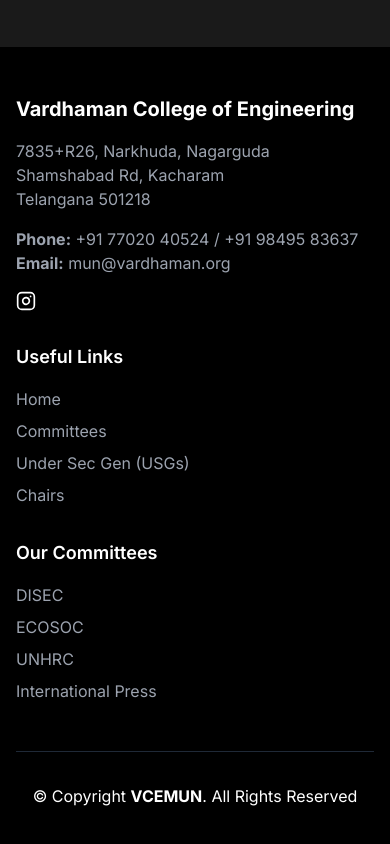
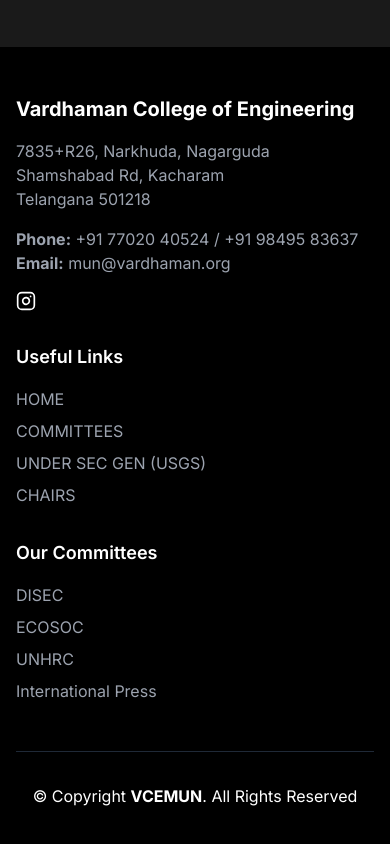
Before and after one commit to VCE-Team/MUN, a Next.js app: page /register in a window 390 px wide. Shown: the part 1101-1945 px from the top of the page. Built offline with nearby package versions, Linux system fonts and the light colour scheme.

Commit message:
committees component for mobile screen too

```diff
--- /dev/null
+++ b/app/components/committees-mobile.tsx
@@ -0,0 +1,41 @@
+import Image from "next/image";
+import Link from "next/link";
+import { committees } from "./committees";
+
+export function CommitteesMobile() {
+  return (
+    <section className="md:hidden bg-black py-8">
+      <h2 className="text-3xl font-bold text-center text-white mb-6">
+        COMMITTEES
+      </h2>
+      <div className="flex flex-col items-center space-y-6">
+        {committees.map(committee => (
+          <Link
+            key={committee.title}
+            href={committee.href}
+            className="w-full max-w-sm mx-auto"
+          >
+            <div className="relative w-full h-48 overflow-hidden rounded-lg">
+              <Image
+                src={committee.url || "/placeholder.svg"}
+                alt={committee.title}
+                fill
+                className="object-cover"
+              />
+              <div className="absolute inset-0 bg-black bg-opacity-50 flex items-center justify-center">
+                <div className="text-center">
+                  <h3 className="text-xl font-semibold text-white">
+                    {committee.title}
+                  </h3>
+                  <p className="text-sm text-gray-300">
+                    {committee.description}
+                  </p>
+                </div>
+              </div>
+            </div>
+          </Link>
+        ))}
+      </div>
+    </section>
+  );
+}
--- a/app/components/committees.tsx
+++ b/app/components/committees.tsx
@@ -5,8 +5,9 @@
 import Link from "next/link";
 import { motion, useInView } from "framer-motion";
 import { cn } from "@/lib/utils";
+import { CommitteesMobile } from "./committees-mobile";
 
-const committees = [
+export const committees = [
   {
     title: "International Press",
     description: "Press and Media",
@@ -78,6 +79,8 @@
   };
 
   return (
+    <>
+      <div className="hidden md:block">
         <section
           ref={containerRef}
           id="committees"
@@ -144,11 +147,24 @@
                       fill
                       className="object-cover transition-transform duration-700"
                     />
+                    <div className="absolute inset-0 bg-black bg-opacity-10 flex items-center justify-center">
+                      <div className="text-center">
+                        <h3 className="text-xl font-semibold text-white">
+                          {committee.title}
+                        </h3>
+                        <p className="text-sm text-gray-300">
+                          {committee.description}
+                        </p>
+                      </div>
+                    </div>
                   </Link>
                 );
               })}
             </div>
           </div>
         </section>
+      </div>
+      <CommitteesMobile />
+    </>
   );
 }
--- a/app/components/footer.tsx
+++ b/app/components/footer.tsx
@@ -23,7 +23,10 @@
               <strong>Email:</strong> mun@vardhaman.org
             </p>
             <div className="flex space-x-4">
-              <a href="https://instagram.com" className="hover:text-primary">
+              <a
+                href="https://www.instagram.com/vcemun_hyd"
+                className="hover:text-primary"
+              >
                 <Instagram className="w-5 h-5" />
               </a>
               {/* LinkedIn item removed */}
@@ -34,25 +37,34 @@
             <h4 className="text-lg font-semibold mb-4">Useful Links</h4>
             <ul className="space-y-2">
               <li>
-                <Link href="/" className="text-gray-400 hover:text-white">
+                <Link
+                  href="/"
+                  className="text-gray-400 hover:text-white uppercase"
+                >
                   Home
                 </Link>
               </li>
               <li>
                 <Link
-                  href="/#committees"
-                  className="text-gray-400 hover:text-white"
+                  href="/"
+                  className="text-gray-400 hover:text-white uppercase"
                 >
                   Committees
                 </Link>
               </li>
               <li>
-                <Link href="/usg" className="text-gray-400 hover:text-white">
+                <Link
+                  href="/usg"
+                  className="text-gray-400 hover:text-white uppercase"
+                >
                   Under Sec Gen (USGs)
                 </Link>
               </li>
               <li>
-                <Link href="/chairs" className="text-gray-400 hover:text-white">
+                <Link
+                  href="/chairs"
+                  className="text-gray-400 hover:text-white uppercase"
+                >
                   Chairs
                 </Link>
               </li>
--- a/app/page.tsx
+++ b/app/page.tsx
@@ -1,5 +1,4 @@
 import { Hero } from "@/app/components/hero";
-import { About } from "@/app/components/about";
 import { Committees } from "@/app/components/committees";
 import { Contact } from "@/app/components/contact";
 import { RevealAnimation } from "@/app/components/reveal-animation";
@@ -18,7 +17,19 @@
       {/* <CountDown /> */}
       {/* </RevealAnimation> */}
       <RevealAnimation>
-        <About />
+        <div>
+          <h1
+            style={{
+              textAlign: "center",
+              fontSize: "3rem",
+              fontWeight: "bold",
+              color: "white",
+              padding: "10rem",
+            }}
+          >
+            Stay Tuned – Event Dates Will Be Revealed Soon!
+          </h1>
+        </div>
       </RevealAnimation>
       <RevealAnimation>
         <Committees />
```
Also changed, not shown: CNAME.txt (added). Lines whose indentation alone changed are shown as unchanged.
